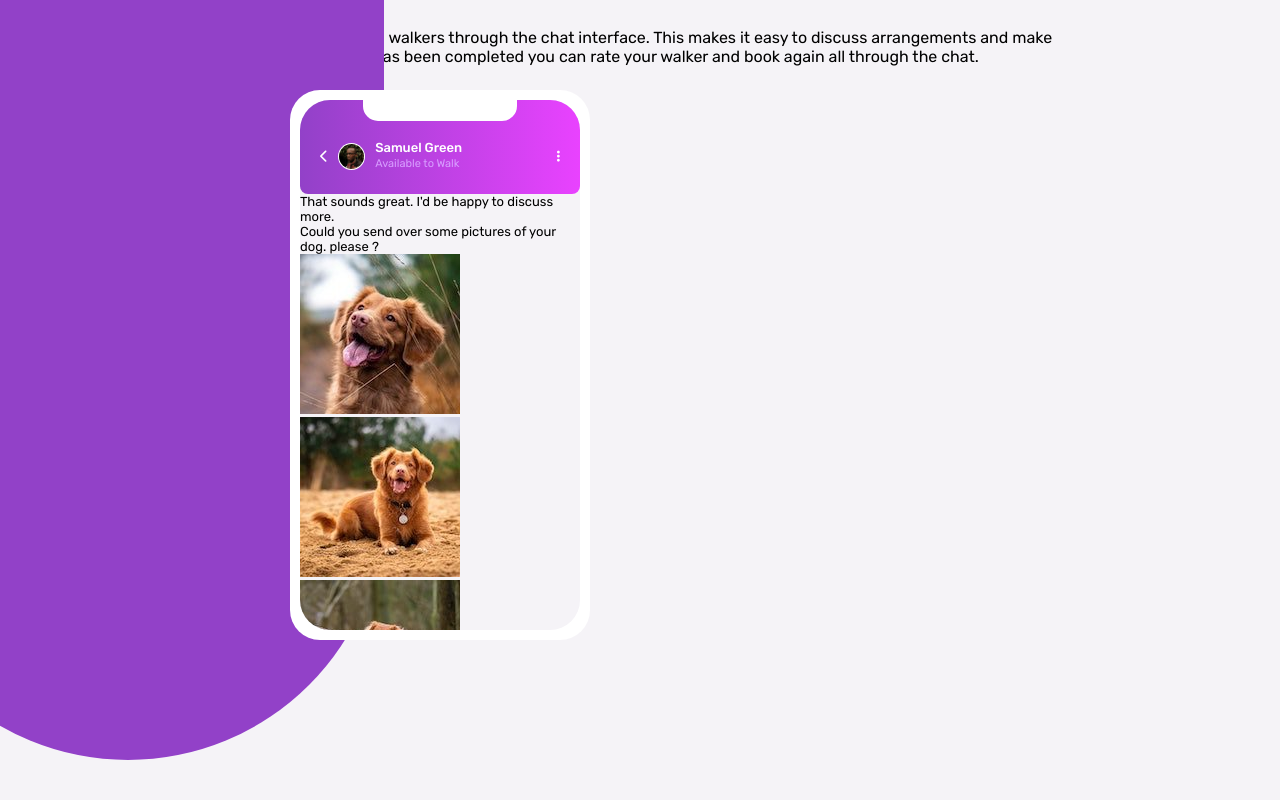
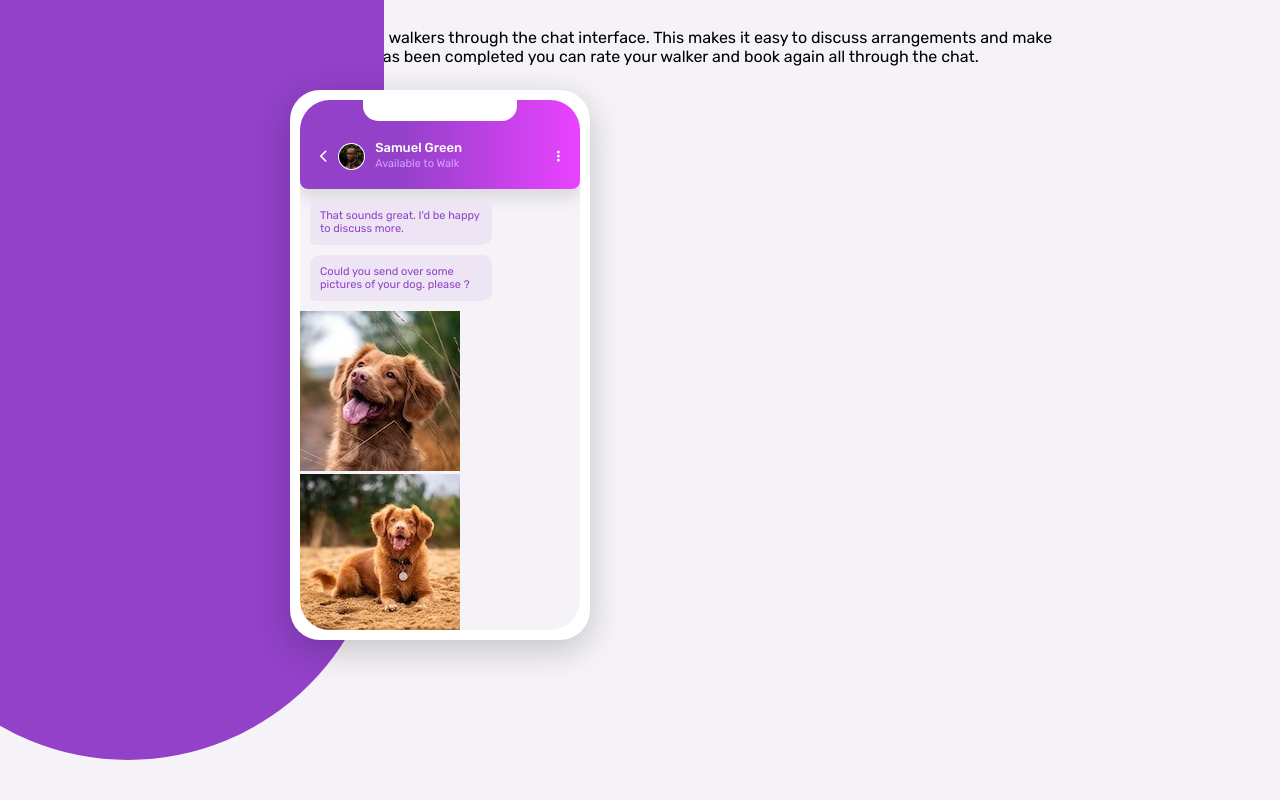
Before and after one commit to NightClover-code/css-illustration, a plain HTML site: page index.html in a window 1280 px wide. Drawn offline with Linux system fonts and the light colour scheme.

Commit message:
done with samuel's messages

```diff
--- a/src/styles/sass/_header.scss
+++ b/src/styles/sass/_header.scss
@@ -1,17 +1,19 @@
 header {
   background: linear-gradient(
     to right,
-    $moderate-violet,
+    $moderate-violet 35%,
     $light-magenta
   );
   border-radius: 8px;
   width: 100%;
   color: $white;
+  box-shadow: 0px 10px 15px rgba(0, 0, 0, 0.1);
+
   .user {
     display: flex;
     align-items: center;
     justify-content: space-between;
-    padding: 40px 20px 20px 20px;
+    padding: 40px 20px 15px 20px;
     .user__info {
       display: flex;
       justify-content: center;
--- a/src/styles/sass/_phone.scss
+++ b/src/styles/sass/_phone.scss
@@ -8,6 +8,7 @@
   margin-left: 100px;
   background-color: $white;
   padding: 10px;
+  box-shadow: 0px 10px 35px rgba(0, 0, 0, 0.2);
   .phone__container {
     position: relative;
     background-color: $light-grayish-violet;
--- /dev/null
+++ b/src/styles/sass/_samuel_message.scss
@@ -0,0 +1,10 @@
+.samuel__message {
+  background: #ede5f3;
+  margin: 10px;
+  border-radius: 10px;
+  font-size: 11px;
+  padding: 10px;
+  border-bottom-left-radius: 5px;
+  width: 65%;
+  color: $moderate-violet;
+}
--- a/src/styles/sass/app.scss
+++ b/src/styles/sass/app.scss
@@ -2,6 +2,7 @@
 @import './variables';
 @import './phone';
 @import './header';
+@import './samuel_message';
 * {
   margin: 0;
   padding: 0;
@@ -27,7 +28,6 @@
     z-index: 2;
   }
   .wrapper {
-    // display: flex;
     max-width: 900px;
     min-width: 280px;
     margin: auto;
```
Also changed, not shown: src/styles/css/app.css, src/styles/sass/_client_messages.scss (added), 1 other file.
